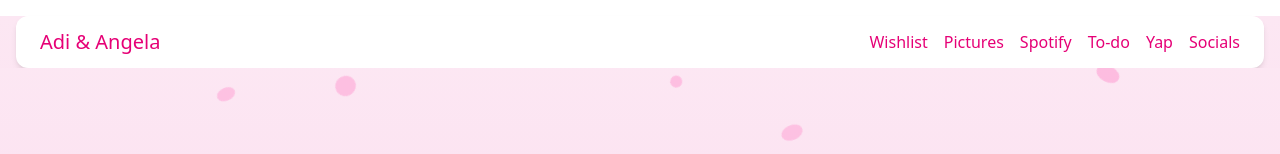
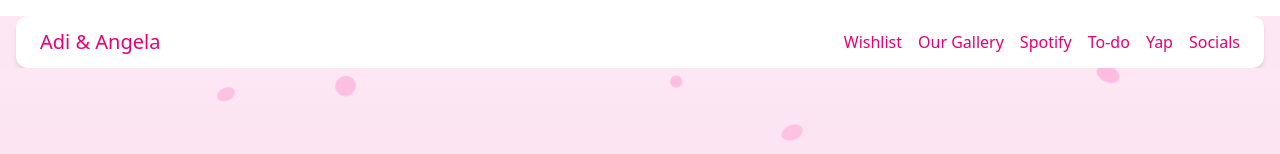
Before and after one commit to cylify/angela, a React (Vite) app: page / in a window 1280 px wide. Shown: the top 154 px of the page. Built offline with nearby package versions, Linux system fonts and the light colour scheme; no server answers.

Commit message:
page name change

```diff
--- a/src/components/Navbar.jsx
+++ b/src/components/Navbar.jsx
@@ -11,7 +11,7 @@ function Navbar() {
 
       <div className="flex gap-4">
         <Link to="/wishlist" className="text-pink-600 hover:text-pink-800 font-medium no-underline !text-pink-600">Wishlist</Link>
-        <Link to="/pictures" className="text-pink-600 hover:text-pink-800 font-medium no-underline !text-pink-600">Pictures</Link>
+        <Link to="/pictures" className="text-pink-600 hover:text-pink-800 font-medium no-underline !text-pink-600">Our Gallery</Link>
         <Link to="/spotify" className="text-pink-600 hover:text-pink-800 font-medium no-underline !text-pink-600">Spotify</Link>
         <Link to="/todo" className="text-pink-600 hover:text-pink-800 font-medium no-underline !text-pink-600">To-do</Link>
         <Link to="/yap" className="text-pink-600 hover:text-pink-800 font-medium no-underline !text-pink-600">Yap</Link>
```
